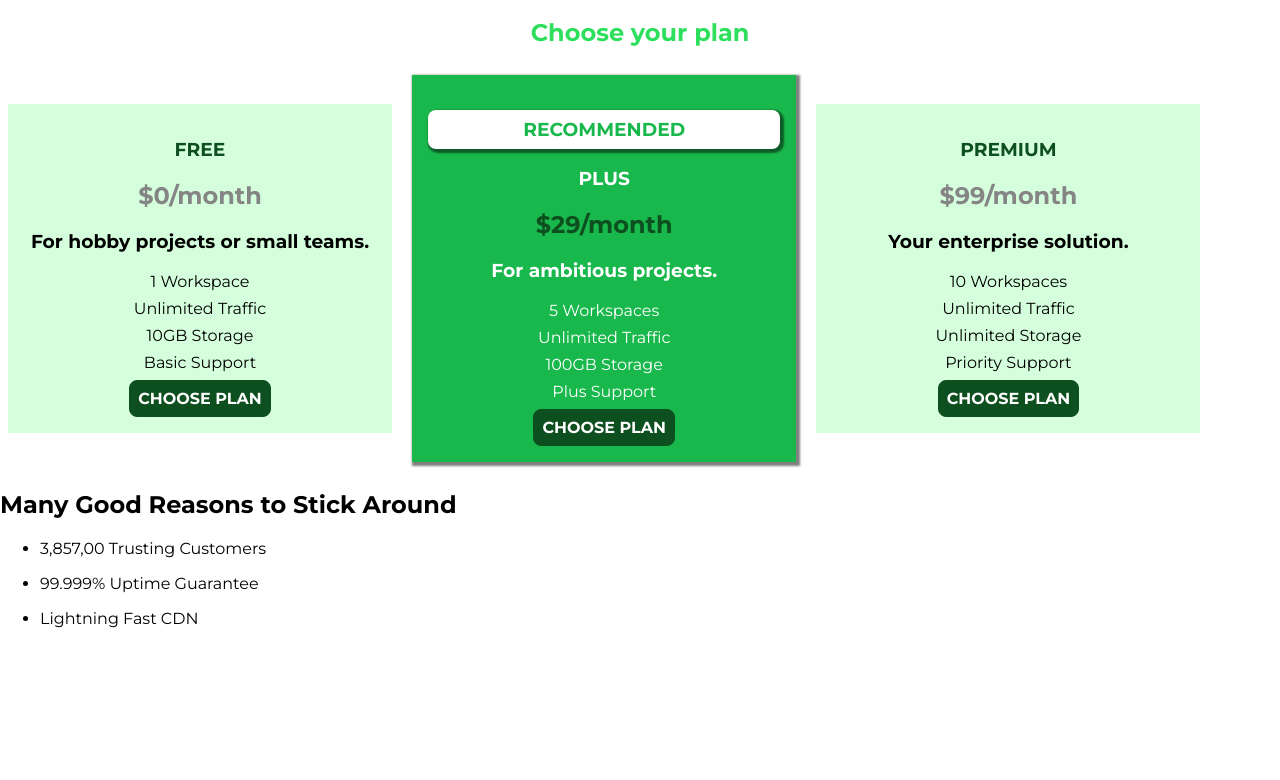
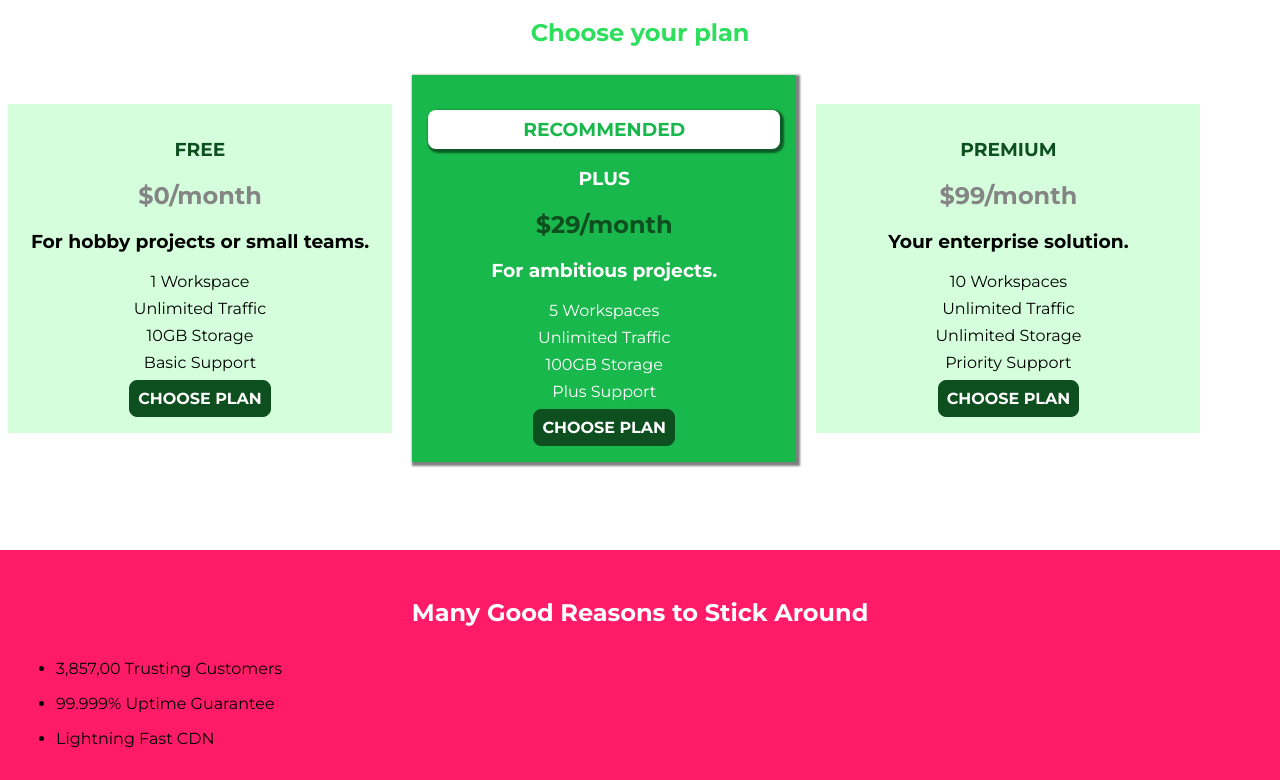
Before and after one commit to bimbram/css-tuts, a plain HTML site: page projects/module05/index.html in a window 1280 px wide. Shown: the part 573-1353 px from the top of the page. Before the commit the page ends 1217 px from the top, so only its background shows below. Drawn offline with Linux system fonts and the light colour scheme.

Commit message:
styling the headline of the core features section

```diff
--- a/projects/module05/index.html
+++ b/projects/module05/index.html
@@ -90,8 +90,8 @@
         </article>
       </div>
     </section>
-    <section>
-      <h1>Many Good Reasons to Stick Around</h1>
+    <section id="key-features">
+      <h1 class="section-title">Many Good Reasons to Stick Around</h1>
       <ul>
         <li>
           <div></div>
--- a/projects/module05/main.css
+++ b/projects/module05/main.css
@@ -174,3 +174,14 @@ body {
 .button:focus {
   outline: none;
 }
+
+#key-features {
+  background: #ff1b68;
+  margin-top: 80px;
+  padding: 16px;
+}
+
+#key-features .section-title {
+  color: white;
+  margin: 32px;
+}
```
